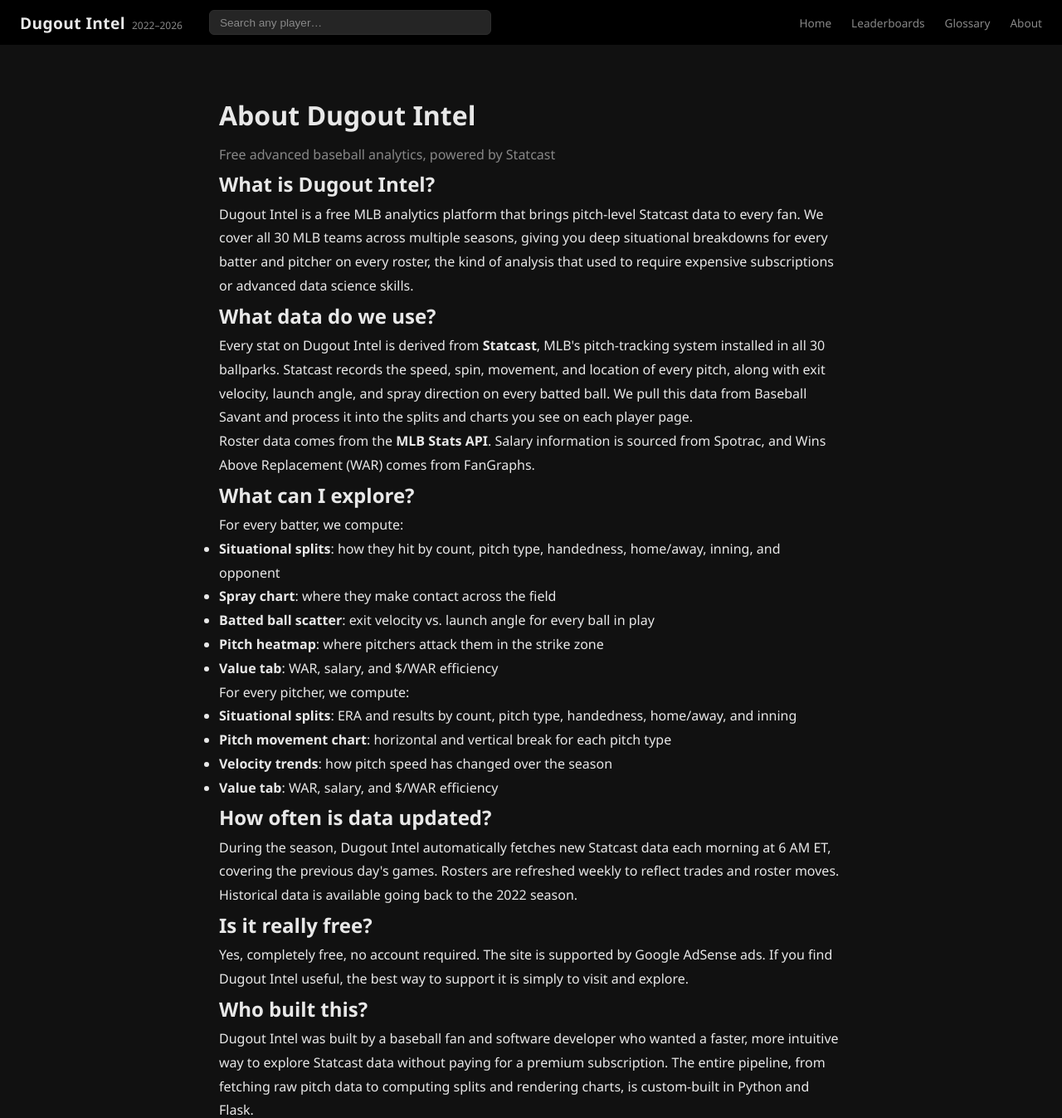
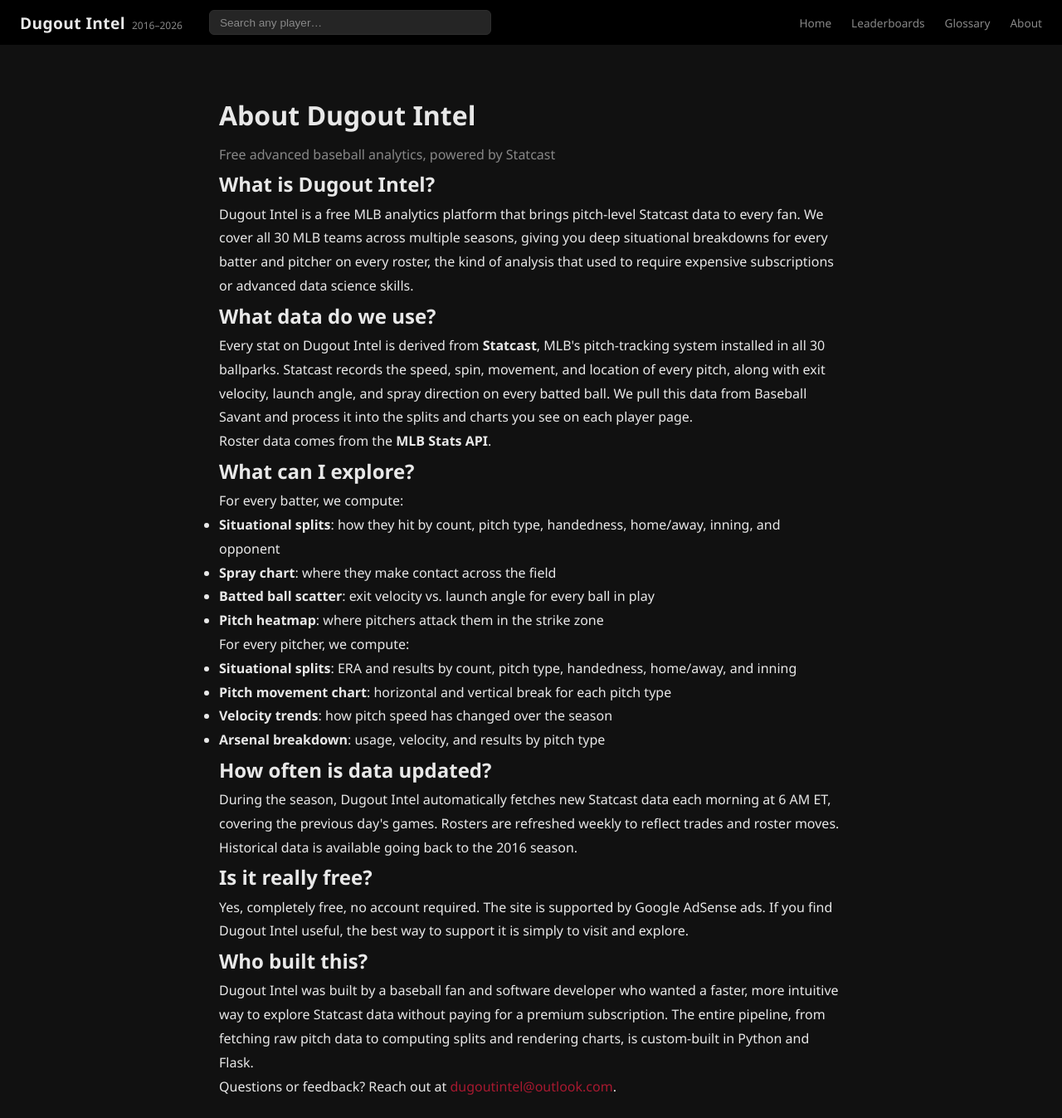
Before and after one commit to matchu46/Player-Analytics, a Flask app: page /about in a window 1280 px wide. Shown: the top 1347 px of the page at 83% size. Run offline with Flask 3, Linux system fonts and the light colour scheme; parts of the project's set-up code (start-up, migrations or seed data) failed here and were passed over.

Commit message:
Update about page and logo year range to reflect 2016 historical data

```diff
--- a/Player Analytics/app/templates/about.html
+++ b/Player Analytics/app/templates/about.html
@@ -25,8 +25,7 @@
         and charts you see on each player page.
     </p>
     <p>
-        Roster data comes from the <strong>MLB Stats API</strong>. Salary information is sourced
-        from Spotrac, and Wins Above Replacement (WAR) comes from FanGraphs.
+        Roster data comes from the <strong>MLB Stats API</strong>.
     </p>
 
     <h2>What can I explore?</h2>
@@ -36,21 +35,20 @@
         <li><strong>Spray chart</strong>: where they make contact across the field</li>
         <li><strong>Batted ball scatter</strong>: exit velocity vs. launch angle for every ball in play</li>
         <li><strong>Pitch heatmap</strong>: where pitchers attack them in the strike zone</li>
-        <li><strong>Value tab</strong>: WAR, salary, and $/WAR efficiency</li>
     </ul>
     <p>For every pitcher, we compute:</p>
     <ul>
         <li><strong>Situational splits</strong>: ERA and results by count, pitch type, handedness, home/away, and inning</li>
         <li><strong>Pitch movement chart</strong>: horizontal and vertical break for each pitch type</li>
         <li><strong>Velocity trends</strong>: how pitch speed has changed over the season</li>
-        <li><strong>Value tab</strong>: WAR, salary, and $/WAR efficiency</li>
+        <li><strong>Arsenal breakdown</strong>: usage, velocity, and results by pitch type</li>
     </ul>
 
     <h2>How often is data updated?</h2>
     <p>
         During the season, Dugout Intel automatically fetches new Statcast data each morning at
         6 AM ET, covering the previous day's games. Rosters are refreshed weekly to reflect
-        trades and roster moves. Historical data is available going back to the 2022 season.
+        trades and roster moves. Historical data is available going back to the 2016 season.
     </p>
 
     <h2>Is it really free?</h2>
--- a/Player Analytics/app/templates/base.html
+++ b/Player Analytics/app/templates/base.html
@@ -51,7 +51,7 @@
         <div class="header-inner">
             <a href="/" class="logo">
                 <span class="logo-text">Dugout Intel</span>
-                <span class="logo-year">2022–2026</span>
+                <span class="logo-year">2016–2026</span>
             </a>
 
             <div class="global-search" id="globalSearch">
```
